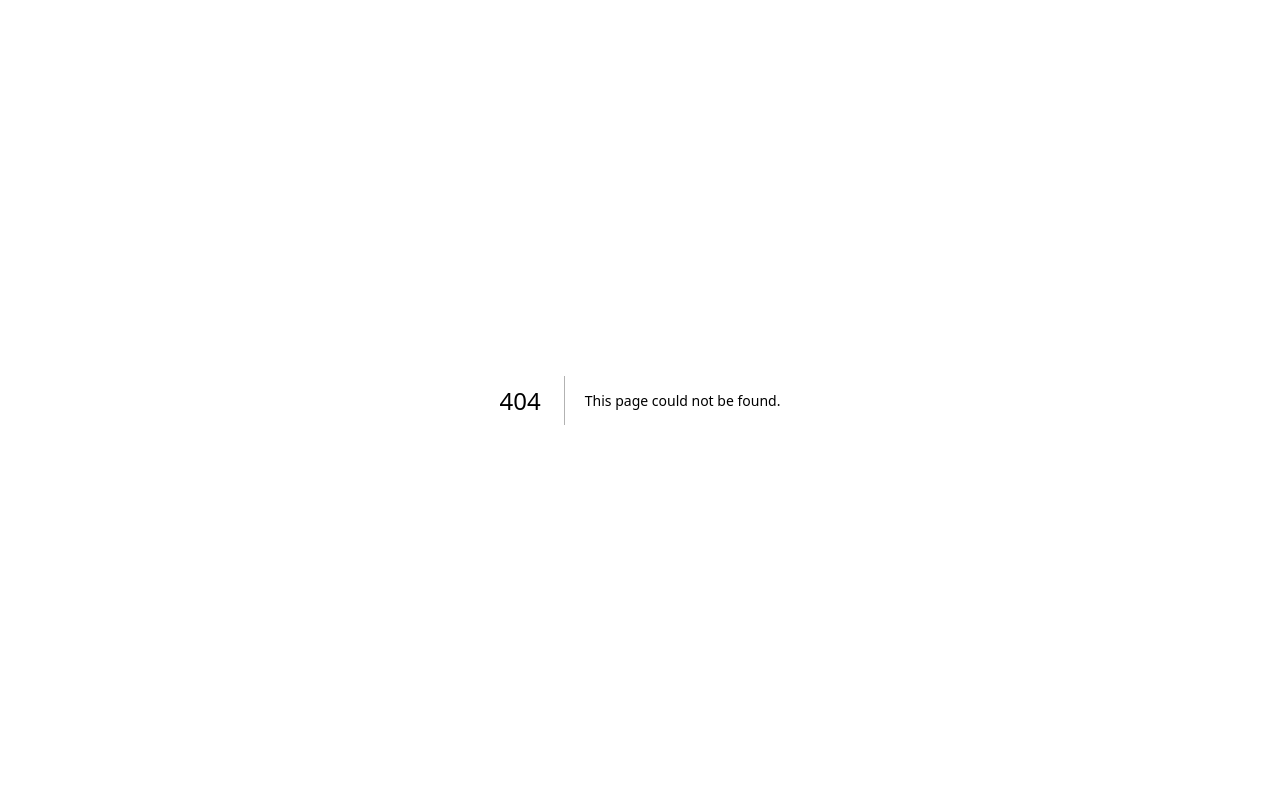
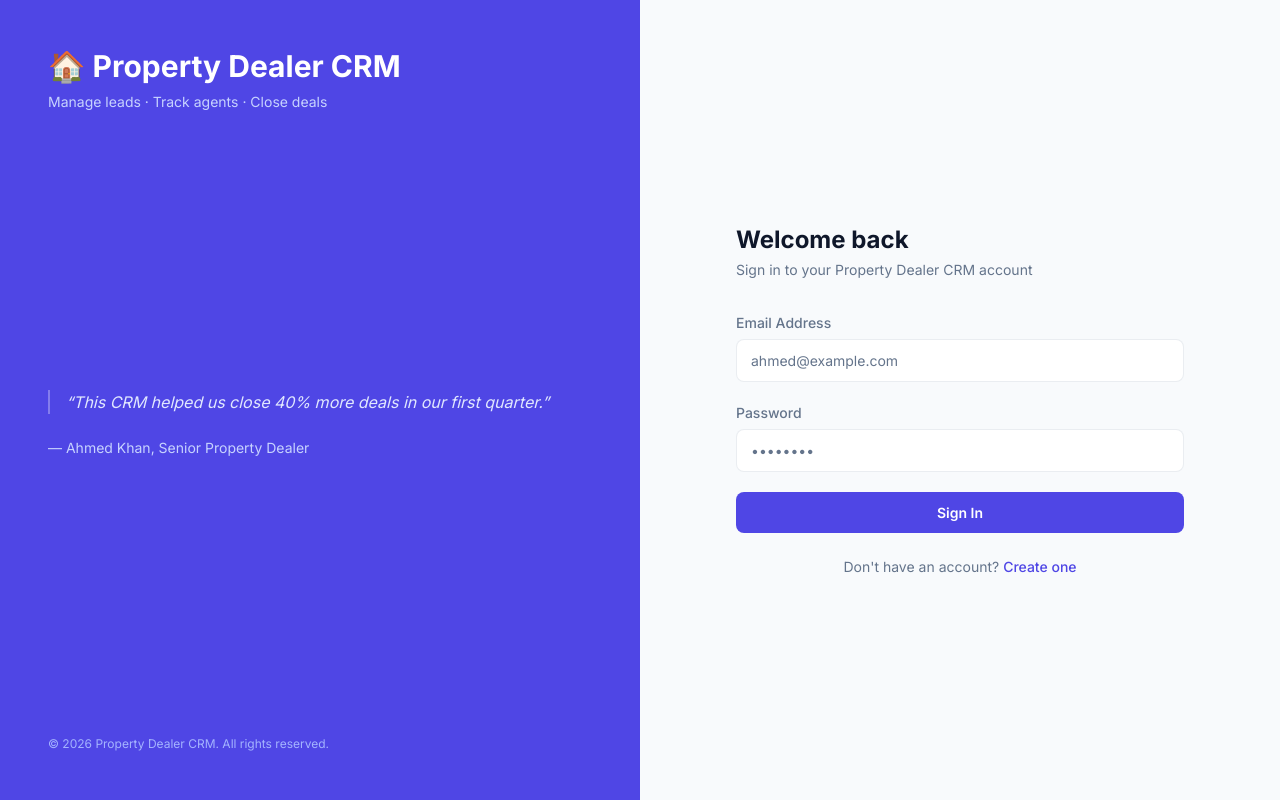
Before and after one commit to HanzlahCh/PropertyDealer_CRM, a Next.js app: page /login in a window 1280 px wide. Before the commit this address had no page. Built offline with nearby package versions, Linux system fonts and the light colour scheme; no server answers.

Commit message:
add auth layout with branding

```diff
--- /dev/null
+++ b/app/(auth)/layout.tsx
@@ -0,0 +1,46 @@
+import type { Metadata } from "next";
+
+export const metadata: Metadata = {
+  title: "Property Dealer CRM — Sign In",
+  description: "Sign in or create an account to manage your leads",
+};
+
+export default function AuthLayout({
+  children,
+}: {
+  children: React.ReactNode;
+}) {
+  return (
+    <div className="flex min-h-screen">
+      {/* Left branding panel */}
+      <div className="hidden lg:flex lg:w-1/2 flex-col justify-between bg-accent p-12">
+        <div>
+          <h1 className="text-3xl font-bold text-white">
+            🏠 Property Dealer CRM
+          </h1>
+          <p className="mt-2 text-indigo-200 text-sm">
+            Manage leads · Track agents · Close deals
+          </p>
+        </div>
+        <div className="space-y-6">
+          <blockquote className="border-l-2 border-white/30 pl-4 text-indigo-100 italic">
+            &ldquo;This CRM helped us close 40% more deals in our first
+            quarter.&rdquo;
+          </blockquote>
+          <div className="text-sm text-indigo-200">
+            — Ahmed Khan, Senior Property Dealer
+          </div>
+        </div>
+        <div className="text-xs text-indigo-300">
+          &copy; {new Date().getFullYear()} Property Dealer CRM. All rights
+          reserved.
+        </div>
+      </div>
+
+      {/* Right form panel */}
+      <div className="flex flex-1 items-center justify-center p-8 bg-background">
+        <div className="w-full max-w-md">{children}</div>
+      </div>
+    </div>
+  );
+}
--- /dev/null
+++ b/app/(auth)/login/page.tsx
@@ -0,0 +1,78 @@
+"use client";
+
+import { useActionState } from "react";
+import { loginAction } from "@/app/actions/auth";
+import Link from "next/link";
+
+export default function LoginPage() {
+  const [state, action, pending] = useActionState(loginAction, undefined);
+
+  return (
+    <div>
+      <h2 className="text-2xl font-bold mb-1">Welcome back</h2>
+      <p className="text-muted text-sm mb-8">
+        Sign in to your Property Dealer CRM account
+      </p>
+
+      {state?.message && (
+        <div className="mb-4 rounded-lg bg-danger/10 border border-danger/20 px-4 py-3 text-sm text-danger">
+          {state.message}
+        </div>
+      )}
+
+      <form action={action} className="space-y-5">
+        {/* Email */}
+        <div>
+          <label htmlFor="login-email" className="label">
+            Email Address
+          </label>
+          <input
+            id="login-email"
+            name="email"
+            type="email"
+            placeholder="ahmed@example.com"
+            className="input-field"
+            required
+          />
+          {state?.errors?.email && (
+            <p className="mt-1 text-xs text-danger">{state.errors.email[0]}</p>
+          )}
+        </div>
+
+        {/* Password */}
+        <div>
+          <label htmlFor="login-password" className="label">
+            Password
+          </label>
+          <input
+            id="login-password"
+            name="password"
+            type="password"
+            placeholder="••••••••"
+            className="input-field"
+            required
+          />
+          {state?.errors?.password && (
+            <p className="mt-1 text-xs text-danger">
+              {state.errors.password[0]}
+            </p>
+          )}
+        </div>
+
+        <button type="submit" disabled={pending} className="btn-primary w-full">
+          {pending ? "Signing in..." : "Sign In"}
+        </button>
+      </form>
+
+      <p className="mt-6 text-center text-sm text-muted">
+        Don&apos;t have an account?{" "}
+        <Link
+          href="/signup"
+          className="font-medium text-accent hover:underline"
+        >
+          Create one
+        </Link>
+      </p>
+    </div>
+  );
+}
--- /dev/null
+++ b/app/(auth)/signup/page.tsx
@@ -0,0 +1,108 @@
+"use client";
+
+import { useActionState } from "react";
+import { signupAction } from "@/app/actions/auth";
+import Link from "next/link";
+
+export default function SignupPage() {
+  const [state, action, pending] = useActionState(signupAction, undefined);
+
+  return (
+    <div>
+      <h2 className="text-2xl font-bold mb-1">Create an account</h2>
+      <p className="text-muted text-sm mb-8">
+        Start managing your property leads today
+      </p>
+
+      {state?.message && (
+        <div className="mb-4 rounded-lg bg-danger/10 border border-danger/20 px-4 py-3 text-sm text-danger">
+          {state.message}
+        </div>
+      )}
+
+      <form action={action} className="space-y-5">
+        {/* Name */}
+        <div>
+          <label htmlFor="signup-name" className="label">
+            Full Name
+          </label>
+          <input
+            id="signup-name"
+            name="name"
+            type="text"
+            placeholder="Ahmed Khan"
+            className="input-field"
+            required
+          />
+          {state?.errors?.name && (
+            <p className="mt-1 text-xs text-danger">{state.errors.name[0]}</p>
+          )}
+        </div>
+
+        {/* Email */}
+        <div>
+          <label htmlFor="signup-email" className="label">
+            Email Address
+          </label>
+          <input
+            id="signup-email"
+            name="email"
+            type="email"
+            placeholder="ahmed@example.com"
+            className="input-field"
+            required
+          />
+          {state?.errors?.email && (
+            <p className="mt-1 text-xs text-danger">{state.errors.email[0]}</p>
+          )}
+        </div>
+
+        {/* Password */}
+        <div>
+          <label htmlFor="signup-password" className="label">
+            Password
+          </label>
+          <input
+            id="signup-password"
+            name="password"
+            type="password"
+            placeholder="••••••••"
+            className="input-field"
+            required
+          />
+          {state?.errors?.password && (
+            <ul className="mt-1 space-y-0.5">
+              {state.errors.password.map((e) => (
+                <li key={e} className="text-xs text-danger">
+                  • {e}
+                </li>
+              ))}
+            </ul>
+          )}
+        </div>
+
+        {/* Role */}
+        <div>
+          <label htmlFor="signup-role" className="label">
+            Role
+          </label>
+          <select id="signup-role" name="role" className="input-field">
+            <option value="agent">Agent</option>
+            <option value="admin">Admin</option>
+          </select>
+        </div>
+
+        <button type="submit" disabled={pending} className="btn-primary w-full">
+          {pending ? "Creating account..." : "Sign Up"}
+        </button>
+      </form>
+
+      <p className="mt-6 text-center text-sm text-muted">
+        Already have an account?{" "}
+        <Link href="/login" className="font-medium text-accent hover:underline">
+          Sign in
+        </Link>
+      </p>
+    </div>
+  );
+}
```
